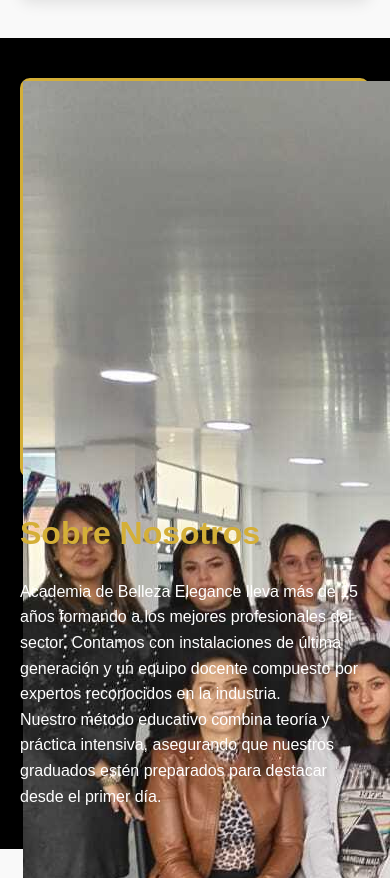
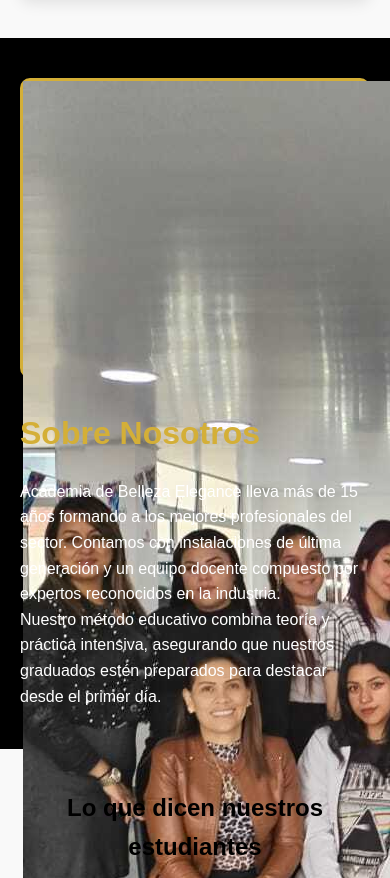
Before and after one commit to kplazasramirez/Mazuttier, a plain HTML site: page index.html in a window 390 px wide. Shown: the part 2365-3243 px from the top of the page. Drawn offline with Linux system fonts and the light colour scheme.

Commit message:
Update style.css

```diff
--- a/src/style.css
+++ b/src/style.css
@@ -250,9 +250,12 @@ body {
 .about-image {
   flex: 1;
   height: 400px;
+  width: 500px;
   background-color: #333;
   border-radius: 10px;
   border: 3px solid #D4AF37;
+  object-fit: cover;
+  object-position: center;
 }
 
 .about-content {
@@ -477,6 +480,11 @@ textarea.form-input {
     grid-template-columns: repeat(auto-fit, minmax(250px, 1fr));
   }
 }
+@media (max-width: 768px) {
+  .about-image {
+    height: 300px; /* Altura reducida para dispositivos móviles */
+  }
+}
 
 @media (max-width: 576px) {
   .header {
```
